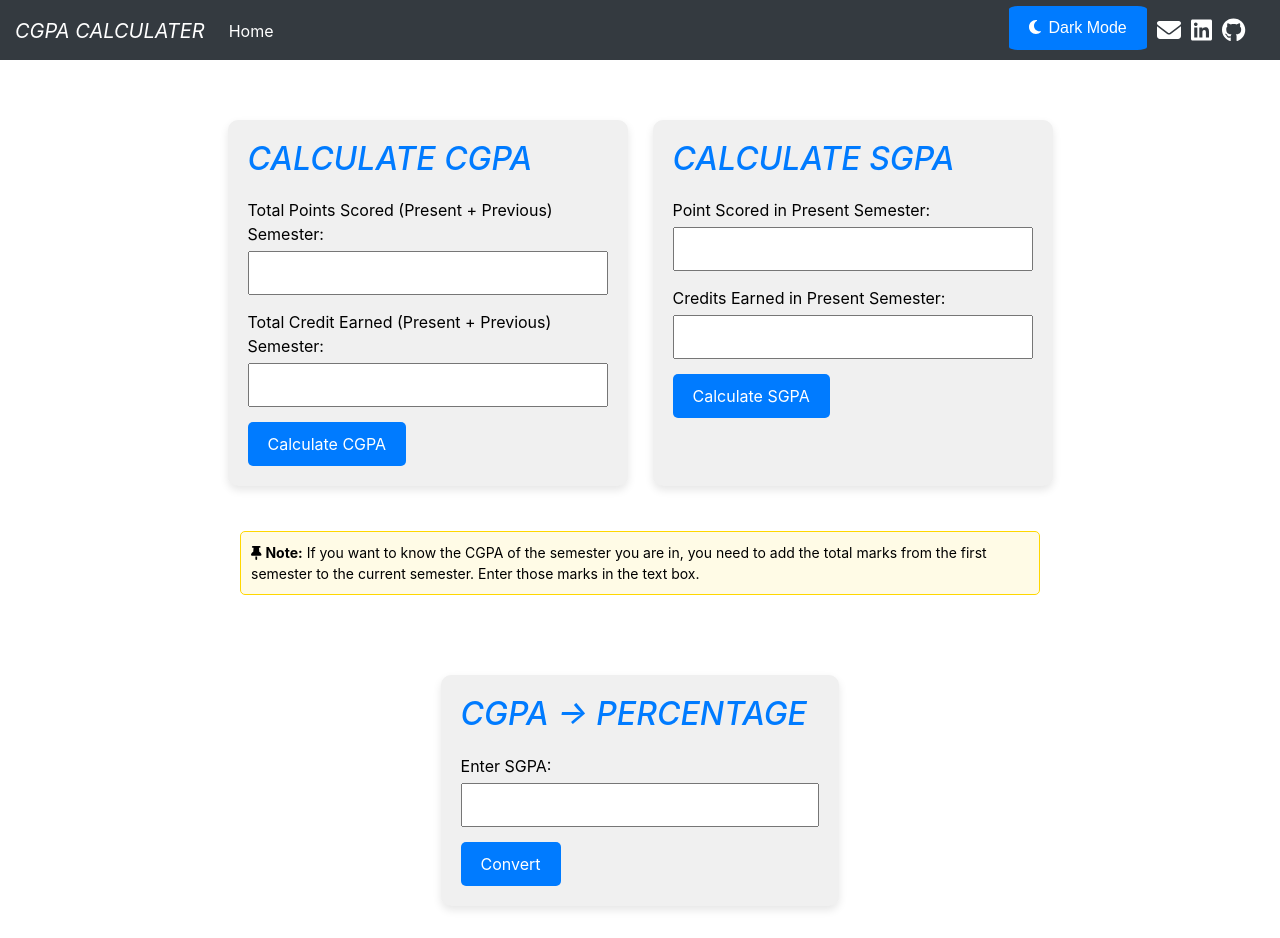
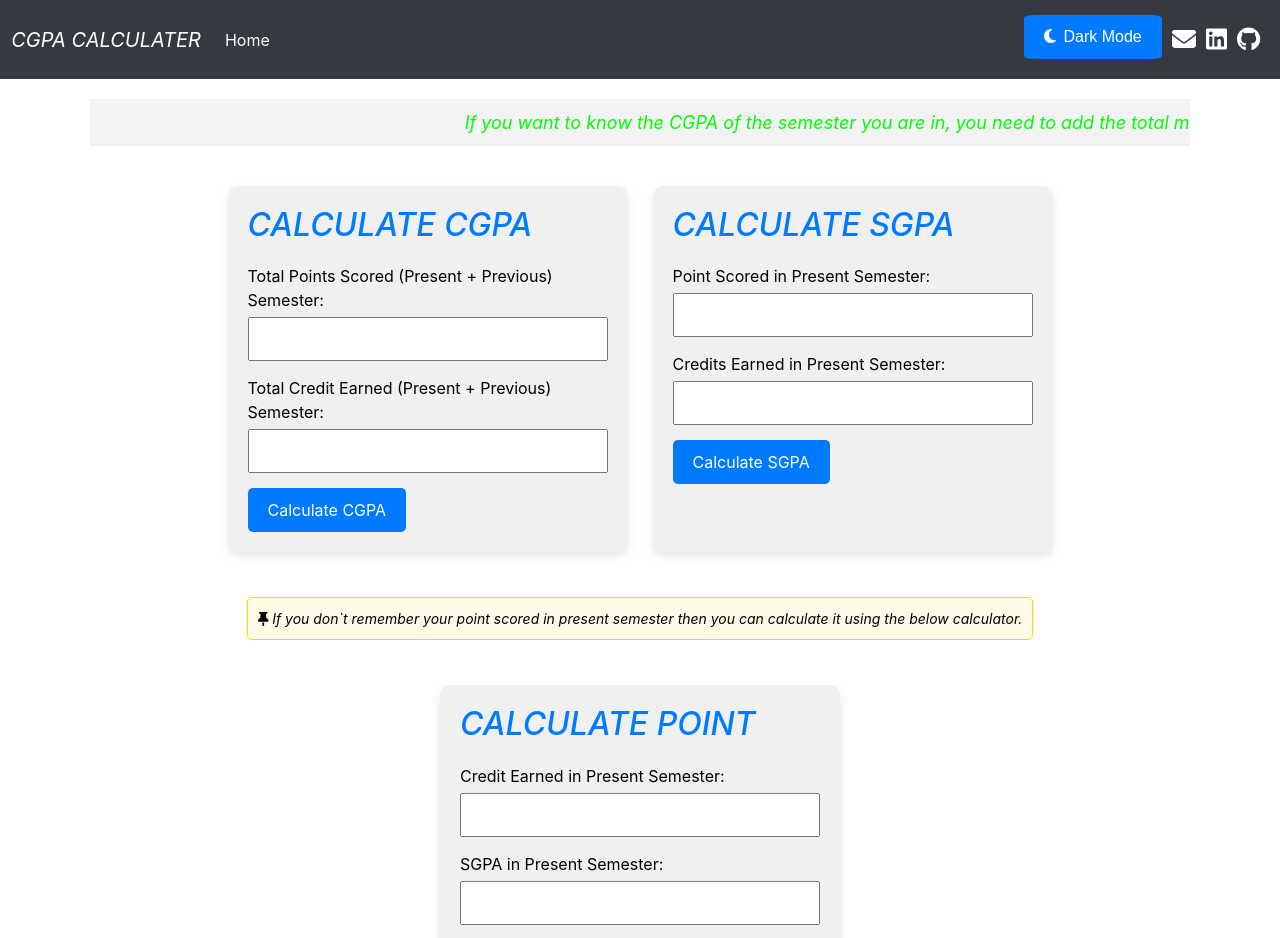
Before and after one commit to VANSHPRAJAPATI115/CGPA-SGPA-MAGIC, a React (Vite) app: page / in a window 1280 px wide. Shown: the top 938 px of the page. Built offline with nearby package versions, Linux system fonts and the light colour scheme.

Commit message:
Add calculator point box

```diff
--- a/src/App.css
+++ b/src/App.css
@@ -339,3 +339,53 @@ footer .contact-info svg {
 .calculate-button:hover {
   background-color: #0056b3; /* Darker shade of the main color for hover effect */
 }
+
+/* Navbar with scrolling text */
+.navbar {
+  width: 100%;
+  overflow: hidden;
+  background: rgb(243, 243, 245);
+  /* font-weight: 500; */
+  padding: 10px 0;
+  text-align: center;
+}
+
+
+
+/* Scrolling text */
+.scrolling-text {
+  display: inline-block;
+  white-space: nowrap;
+  font-size: large;
+  color: #00FF00;
+  animation: scroll-text 20s linear infinite;
+}
+
+/* Keyframes for scrolling text */
+@keyframes scroll-text {
+  from {
+    transform: translateX(60%);
+  }
+  to {
+    transform: translateX(-60%);
+  }
+}
+
+/* src/App.css */
+/* Existing styles */
+
+/* Media query for mobile devices */
+@media (max-width: 768px) {
+  .contact-link { /* Assuming GitHub, LinkedIn, and email have the class 'contact-link' */
+    display: none; /* Hide the elements on mobile */
+  }
+}
+/* src/App.css */
+/* Existing styles */
+
+/* Media query for mobile devices */
+@media (max-width: 768px) {
+  .contact-link { /* Assuming GitHub, LinkedIn, and email have the class 'contact-link' */
+    display: none; /* Hide the elements on mobile */
+  }
+}
--- a/src/Navber.jsx
+++ b/src/Navber.jsx
@@ -9,7 +9,7 @@ export default function Navber() {
   return (
     <>
       <nav className="navbar navbar-expand-lg navbar-lg-dark bg-dark">
-        <a className="navbar-brand" href="#"><i>CGPA CALCULATER</i></a>
+        <a className="navbar-brand" href="#"><i>&nbsp;&nbsp;CGPA CALCULATER</i></a>
         <div className="collapse navbar-collapse" id="navbarNav">
           <ul className="navbar-nav">
             <li className="nav-item">
--- a/src/TextForm.jsx
+++ b/src/TextForm.jsx
@@ -11,6 +11,10 @@ function TextForm() {
   const [semesterCredits, setSemesterCredits] = useState('');
   const [semesterPoints, setSemesterPoints] = useState('');
   const [sgpa, setSgpa] = useState(null);
+
+  const [presentCreditEarned, setPresentCreditEarned] = useState('');
+  const [presentSgpa, setPresentSgpa] = useState('');
+  const [presentPointScored, setPresentPointScored] = useState(null);
 
   const handleCreditEarnedChange = (e) => {
     setCreditEarned(e.target.value);
@@ -28,15 +32,30 @@ function TextForm() {
     setSemesterPoints(e.target.value);
   };
 
+  const handlePresentCreditEarnedChange = (e) => {
+    setPresentCreditEarned(e.target.value);
+  };
+
+  const handlePresentSgpaChange = (e) => {
+    setPresentSgpa(e.target.value);
+  };
+
+  const evaluateExpression = (expression) => {
+    try {
+      return eval(expression);
+    } catch {
+      return NaN;
+    }
+  };
+
   const calculateCGPA = () => {
-    // Check if input fields are empty
     if (creditEarned.trim() === '' || pointScored.trim() === '') {
       alert('Please enter valid numbers for both fields.');
       return;
     }
 
-    const credit = parseFloat(creditEarned);
-    const points = parseFloat(pointScored);
+    const credit = evaluateExpression(creditEarned);
+    const points = evaluateExpression(pointScored);
 
     if (!isNaN(credit) && !isNaN(points) && credit !== 0) {
       const result = points / credit;
@@ -47,20 +66,36 @@ function TextForm() {
   };
 
   const calculateSGPA = () => {
-    // Check if input fields are empty
     if (semesterCredits.trim() === '' || semesterPoints.trim() === '') {
       alert('Please enter valid numbers for both fields.');
       return;
     }
 
-    const semesterCredit = parseFloat(semesterCredits);
-    const semesterPoint = parseFloat(semesterPoints);
+    const semesterCredit = evaluateExpression(semesterCredits);
+    const semesterPoint = evaluateExpression(semesterPoints);
 
     if (!isNaN(semesterCredit) && !isNaN(semesterPoint) && semesterCredit !== 0) {
       const result = semesterPoint / semesterCredit;
       setSgpa(result.toFixed(2));
     } else {
       alert('Please enter valid numbers for both fields and ensure semester credits are not zero.');
+    }
+  };
+
+  const calculatePresentPointScored = () => {
+    if (presentCreditEarned.trim() === '' || presentSgpa.trim() === '') {
+      alert('Please enter valid numbers for both fields.');
+      return;
+    }
+
+    const credit = evaluateExpression(presentCreditEarned);
+    const sgpaValue = evaluateExpression(presentSgpa);
+
+    if (!isNaN(credit) && !isNaN(sgpaValue)) {
+      const result = credit * sgpaValue;
+      setPresentPointScored(result.toFixed(2));
+    } else {
+      alert('Please enter valid numbers for both fields.');
     }
   };
 
@@ -71,10 +106,21 @@ function TextForm() {
     setPointScored('');
     setSemesterCredits('');
     setSemesterPoints('');
+    setPresentCreditEarned('');
+    setPresentSgpa('');
+    setPresentPointScored(null);
   };
 
   return (
+    <div>
+      <div className="navbar">
+         <div className="scrolling-text"><i> If you want to know the CGPA of the semester you are in, you need to add the total marks from the first semester to the current semester. Enter those marks in the text box.</i>
+        </div>
+      </div>
+
       <div className="converter-wrapper">
+
+
         <div className="converter">
           <h2><i>CALCULATE CGPA</i></h2>
           <div className="input-group">
@@ -128,9 +174,35 @@ function TextForm() {
             </div>
           )}
         </div>
-
         <div className="note">
-        <p><FontAwesomeIcon icon={faThumbtack} /> <b>Note:</b> If you want to know the CGPA of the semester you are in, you need to add the total marks from the first semester to the current semester. Enter those marks in the text box.</p>
+        <p><i> <FontAwesomeIcon icon={faThumbtack} />&nbsp;If you don`t remember your point scored in present semester then you can calculate it using the below calculator.</i></p>
+      </div>
+        <div className="converter">
+          <h2><i>CALCULATE POINT</i></h2>
+          <div className="input-group">
+            <label>Credit Earned in Present Semester:</label>
+            <input
+              type="text"
+              value={presentCreditEarned}
+              onChange={handlePresentCreditEarnedChange}
+            />
+          </div>
+          <div className="input-group">
+            <label>SGPA in Present Semester:</label>
+            <input
+              type="text"
+              value={presentSgpa}
+              onChange={handlePresentSgpaChange}
+            />
+          </div>
+          <button className="calculate-button" onClick={calculatePresentPointScored}>Calculate Point</button>
+          {presentPointScored !== null && (
+            <div className="result">
+              <h3>Present Point Scored: {presentPointScored}</h3>
+              <button onClick={clearResults} className="clear-button">Clear</button>
+            </div>
+          )}
+        </div>
       </div>
     </div>
   );
```
Lines whose indentation alone changed are shown as unchanged.
